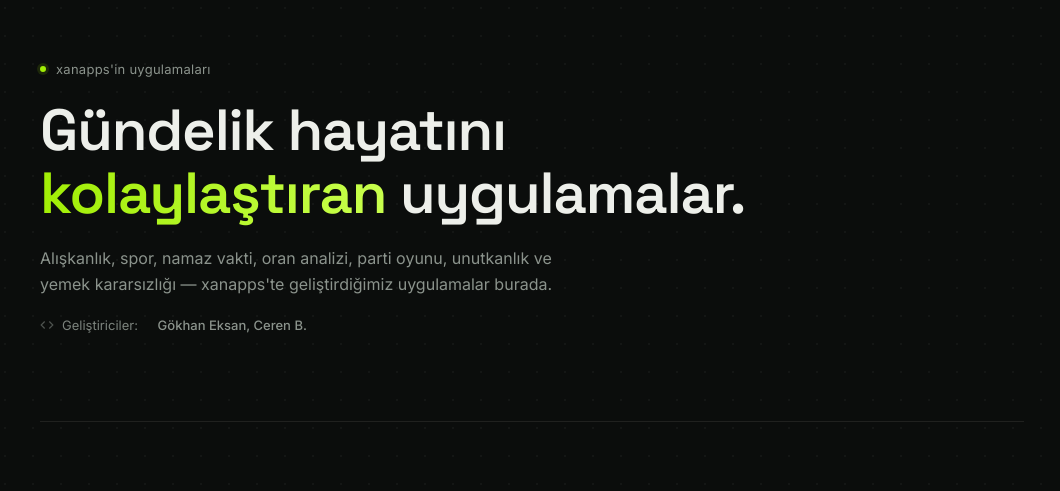
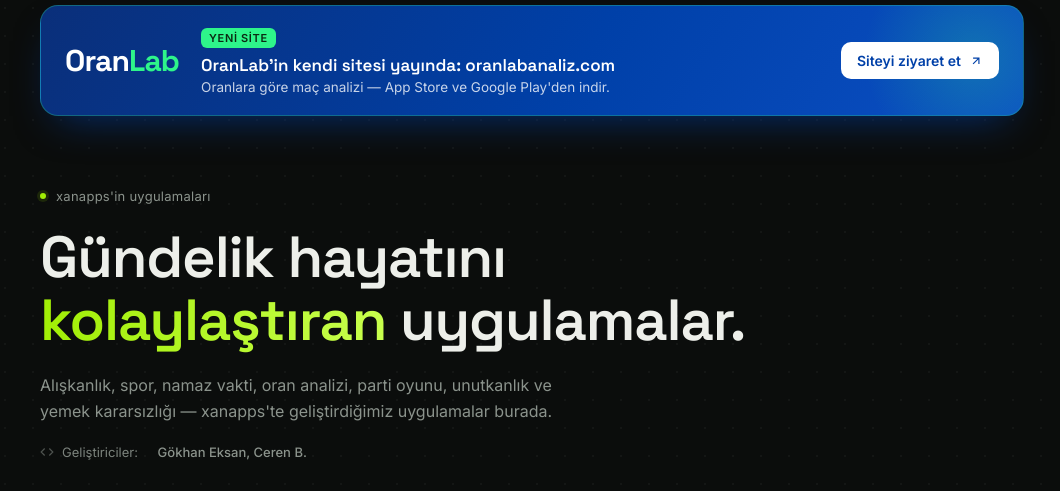
Before and after one commit to xanapps/xanapps.github.io, a plain HTML site: page index.html in a window 1280 px wide. Shown: the part 105-596 px from the top of the page, without its empty margins (108-1168 px from the left). Drawn offline with Linux system fonts and the light colour scheme.

Commit message:
Ana sayfaya oranlabanaliz.com tanıtım alanı eklendi

```diff
--- a/index.html
+++ b/index.html
@@ -442,6 +442,47 @@
   @media (prefers-reduced-motion: reduce){
     *{animation-duration:0.01ms !important; scroll-behavior:auto !important;}
   }
+
+  /* ORANLAB PROMO */
+  .promo{
+    display:flex;align-items:center;gap:22px;
+    margin:8px 0 8px;
+    padding:20px 24px;
+    border-radius:18px;
+    background:linear-gradient(120deg,#0a2f7a 0%,#0040a8 55%,#0b4fc4 100%);
+    border:1px solid rgba(46,245,138,0.28);
+    box-shadow:0 18px 40px -18px rgba(0,64,168,0.7);
+    color:#fff;text-decoration:none;
+    position:relative;overflow:hidden;
+    transition:transform .18s ease, box-shadow .18s ease;
+  }
+  .promo::after{
+    content:'';position:absolute;right:-60px;top:-60px;width:220px;height:220px;border-radius:50%;
+    background:radial-gradient(circle,rgba(46,245,138,0.22),transparent 70%);pointer-events:none;
+  }
+  .promo:hover{transform:translateY(-2px);box-shadow:0 22px 46px -18px rgba(0,64,168,0.85);}
+  .promo-mark{
+    font-family:'Space Grotesk',sans-serif;font-weight:700;font-size:30px;letter-spacing:-0.03em;
+    flex-shrink:0;line-height:1;
+  }
+  .promo-mark .lab{color:#2ef58a;}
+  .promo-text{flex:1;min-width:0;}
+  .promo-tag{
+    display:inline-block;font-size:11px;font-weight:600;letter-spacing:.06em;text-transform:uppercase;
+    color:#0b2a12;background:#2ef58a;border-radius:6px;padding:3px 8px;margin-bottom:6px;
+  }
+  .promo-title{font-family:'Space Grotesk',sans-serif;font-weight:600;font-size:17px;}
+  .promo-sub{font-size:13.5px;color:rgba(255,255,255,0.78);margin-top:3px;}
+  .promo-cta{
+    flex-shrink:0;display:inline-flex;align-items:center;gap:8px;
+    background:#fff;color:#0040a8;font-weight:600;font-size:14px;
+    padding:10px 16px;border-radius:10px;position:relative;z-index:1;
+  }
+  .promo-cta svg{width:14px;height:14px;}
+  @media (max-width:720px){
+    .promo{flex-direction:column;align-items:flex-start;gap:12px;padding:18px;}
+    .promo-cta{align-self:stretch;justify-content:center;}
+  }
 </style>
 </head>
 <body>
@@ -458,6 +499,16 @@
       </div>
     </div>
   </nav>
+
+  <a class="promo" href="http://oranlabanaliz.com" target="_blank" rel="noopener">
+    <div class="promo-mark">Oran<span class="lab">Lab</span></div>
+    <div class="promo-text">
+      <span class="promo-tag" id="t-promo-tag">Yeni site</span>
+      <div class="promo-title" id="t-promo-title">OranLab'in kendi sitesi yayında: oranlabanaliz.com</div>
+      <div class="promo-sub" id="t-promo-sub">Oranlara göre maç analizi — App Store ve Google Play'den indir.</div>
+    </div>
+    <span class="promo-cta"><span id="t-promo-cta">Siteyi ziyaret et</span><svg viewBox="0 0 24 24" fill="none" stroke="currentColor" stroke-width="2"><path d="M7 17L17 7M7 7h10v10"/></svg></span>
+  </a>
 
   <section class="hero">
     <div class="eyebrow"><span class="dot"></span><span id="t-eyebrow">xanapps'in uygulamaları</span></div>
@@ -694,6 +745,11 @@
     'neyesem-platforms': { tr: 'Android · iOS', en: 'Android · iOS' },
     'neyesem-cta': { tr: 'Yakında', en: 'Coming soon' },
 
+    'promo-tag': { tr: 'Yeni site', en: 'New site' },
+    'promo-title': { tr: "OranLab'in kendi sitesi yayında: oranlabanaliz.com", en: "OranLab has its own site: oranlabanaliz.com" },
+    'promo-sub': { tr: "Oranlara göre maç analizi — App Store ve Google Play'den indir.", en: 'Odds-based match analysis — get it on the App Store and Google Play.' },
+    'promo-cta': { tr: 'Siteyi ziyaret et', en: 'Visit site' },
+
     'footer-contact': { tr: 'gexan8@gmail.com üzerinden ulaşabilirsiniz', en: 'you can reach me at gexan8@gmail.com' }
   };
 
```
